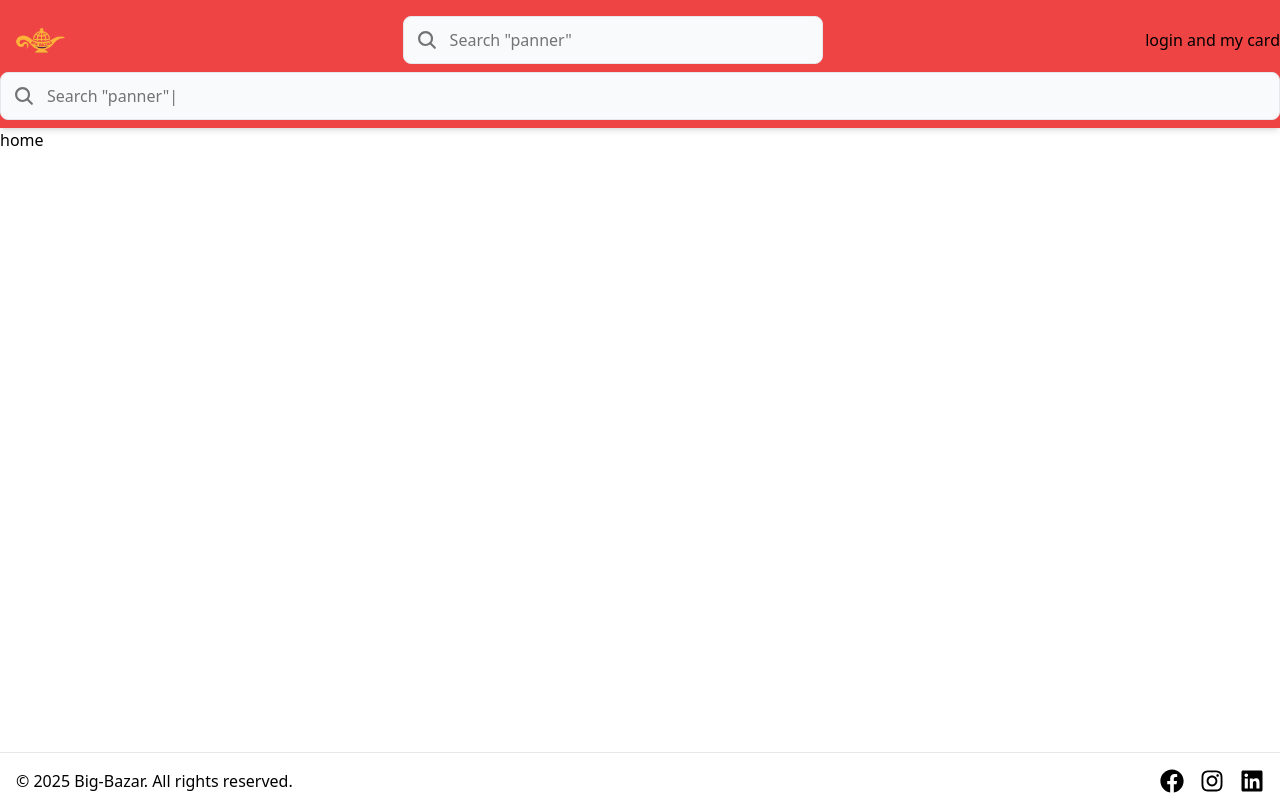
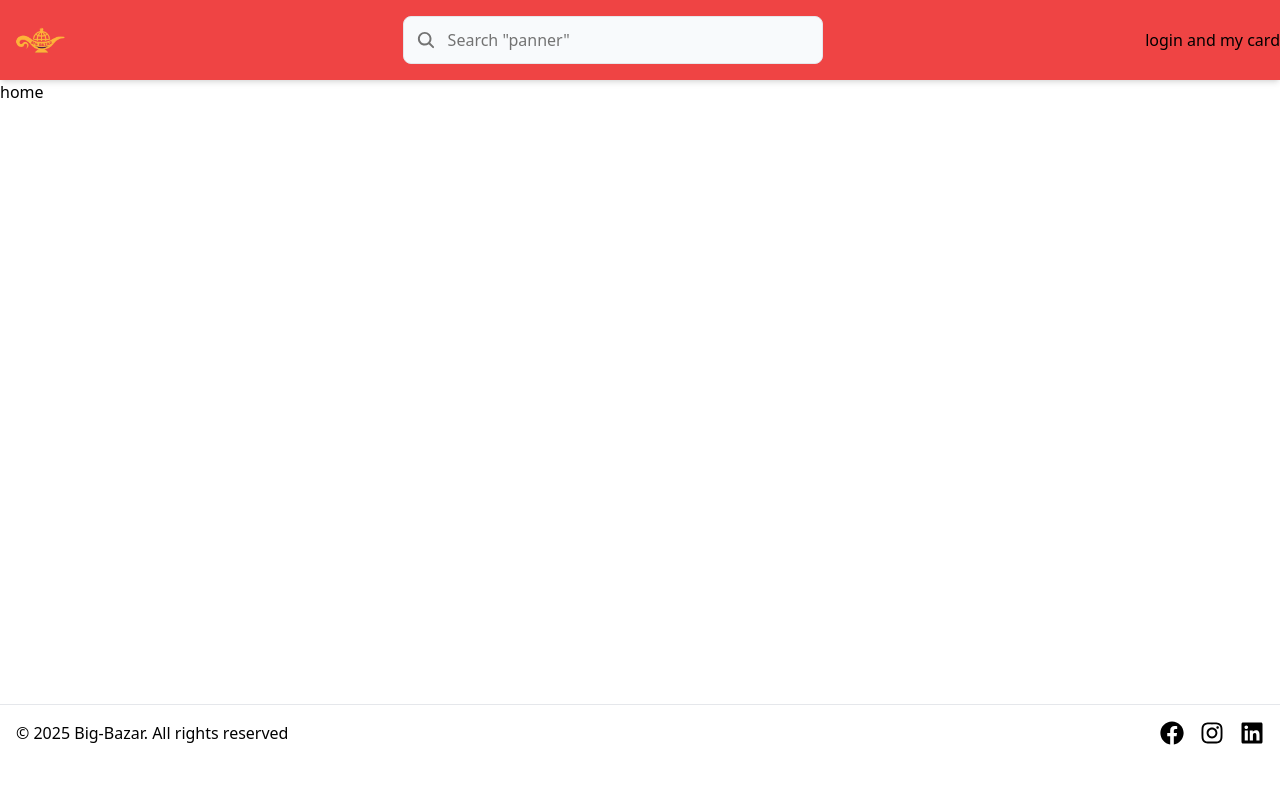
Before and after one commit to shahriar2880/big-bazar, a React (Vite) app in the folder client/: page / in a window 1280 px wide. Built offline with nearby package versions, Linux system fonts and the light colour scheme.

Commit message:
responsive header

```diff
--- a/client/src/component/Footer.jsx
+++ b/client/src/component/Footer.jsx
@@ -7,9 +7,9 @@ const Footer = () => {
   return (
     <footer className='border-t'>
         <div className='container mx-auto p-4 text-center flex flex-col lg:flex-row lg:justify-between gap-2'>
-        <p>&copy; 2025 Big-Bazar. All rights reserved.</p>
+        <p className='overflow-auto'>&copy; 2025 Big-Bazar. <span>All rights reserved</span></p>
 
-            <div className='flex items-center gap-4 justify-center text-2xl'>
+            <div className='flex items-center flexcol gap-4 justify-center text-2xl'>
                 <a href='' className='hover:text-primary-200'>
                     <FaFacebook/>
                 </a>
--- a/client/src/component/Header.jsx
+++ b/client/src/component/Header.jsx
@@ -1,5 +1,6 @@
 import React from "react";
 import logo from "../assets/big-bazar.png";
+import '../index.css'
 import Search from "./Search";
 import { FaRegCircleUser } from "react-icons/fa6";
 import { Link, useLocation } from "react-router-dom";
@@ -18,8 +19,8 @@ const Header = () => {
     // }
   return (
     //header tag use for seo frendly
-    <header className="h-30 py-2 lg:h-22 lg:shadow-md sticky top-0 bg-red-500 flex flex-col justify-center">
-      <div className="container mx-auto flex items-center h-full justify-between">
+    <header className="h-30 min-w-[1px] py-2 lg:h-22 lg:shadow-md sticky top-0 bg-red-500 flex flex-col justify-center">
+      <div className="container mx-auto flex items-center h-full flexcol justify-between">
         {/* logo */}
         <div className="h-full">
           <Link to={"/"} className="h-full flex justify-center items-center">
@@ -57,7 +58,7 @@ const Header = () => {
         </div>
         {/* login and my cart */}
       </div>
-      <div className="container mx-auto"><Search/></div>
+      <div className="container mx-auto px-2 lg:hidden search"><Search/></div>
     </header>
   );
 };
--- a/client/src/component/Search.jsx
+++ b/client/src/component/Search.jsx
@@ -22,9 +22,9 @@ const Search = () => {
         navigate("/search")
     }
   return (
-    <div className="w-full  min-w-[300px] lg:min-w-[420px] h-11 lg:h-12 rounded-lg border overflow-hidden flex items-center text-neutral-500 bg-slate-50 group focus-within:border-primary-200 ">
+    <div className="msx-sm:w-full w-full  min-w-[1px] lg:min-w-[420px] h-11 lg:h-12 rounded-lg border overflow-hidden flex items-center text-neutral-500 bg-slate-50 group focus-within:border-primary-200 ">
       <button className="flex justify-center items-center h-full p-3 group-focus-within:text-primary-200">
-        <IoSearch size={22} />
+        <IoSearch size={20} />
       </button>
       <div className='w-full h-full'>
             {
--- a/client/src/index.css
+++ b/client/src/index.css
@@ -1,3 +1,16 @@
 @tailwind base;
 @tailwind components;
 @tailwind utilities;
+
+
+body, html, header, .container {
+    overflow-x: hidden; /* Prevent horizontal scrolling */
+    max-width: 100vw; /* Ensure the width doesn't exceed the viewport */
+  }
+
+@media (max-width: 150px) {
+  .flexcol {
+    display: flex;
+    flex-direction: column;
+  }
+}
--- a/client/src/pages/SearchPage.jsx
+++ b/client/src/pages/SearchPage.jsx
@@ -2,7 +2,7 @@ import React from 'react'
 
 const SearchPage = () => {
   return (
-    <div>
+    <div className='container mx-auto'>
       search page
     </div>
   )
```
